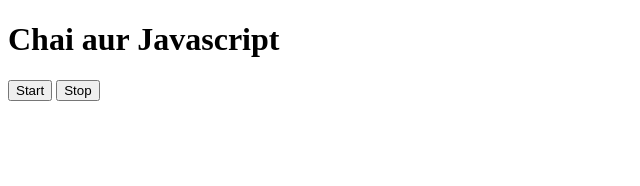
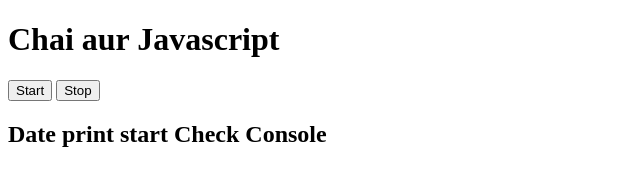
Before and after one commit to jasminvansh11/js-hindi-youtube, a plain HTML site: page 08_events/three.html in a window 1280 px wide. Both pictures are taken after a click on the button "Start". Shown: the whole page, without its empty margins (0-640 px from the left). Drawn offline with Linux system fonts and the light colour scheme.

Commit message:
setInterval

```diff
--- a/08_events/three.html
+++ b/08_events/three.html
@@ -9,19 +9,24 @@
     <h1>Chai aur Javascript</h1>
     <button id="start">Start</button>
     <button id="stop">Stop</button>
+    <h2></h2>
 </body>
 <script>
     let intervalId;
     const sayDate = function(str){
         console.log(str, Date.now());
+
     }
 
     document.getElementById('start').addEventListener('click', function() {
         intervalId = setInterval(sayDate, 1000, "Time:");
+        document.querySelector("h2").innerHTML = "Date print start Check Console</h1>"
+
     });
 
     document.getElementById('stop').addEventListener('click', function() {
         clearInterval(intervalId);
+         document.querySelector("h2").innerHTML = "Date print stop , Check Console</h1>"
     });
 </script>
 </html>
```
